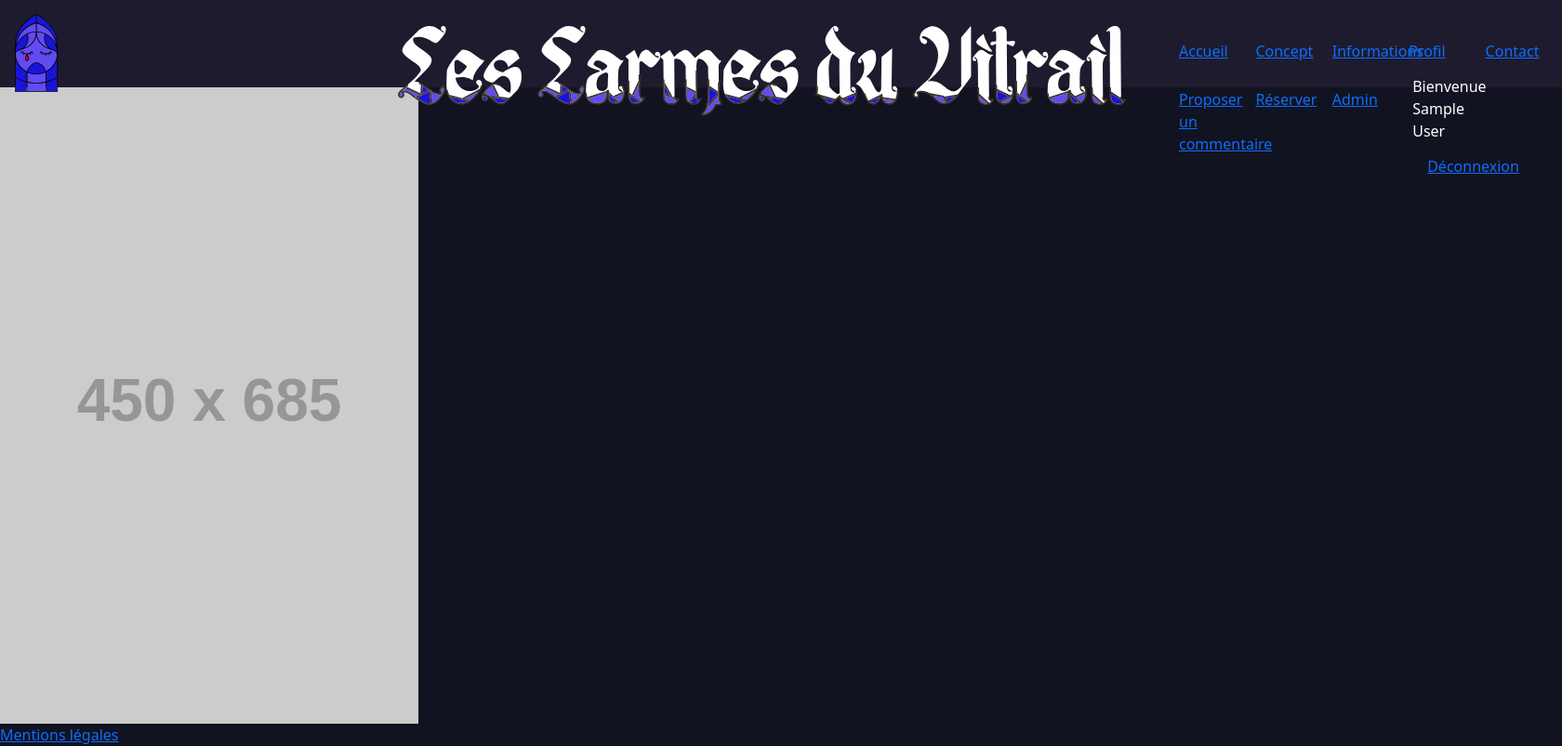
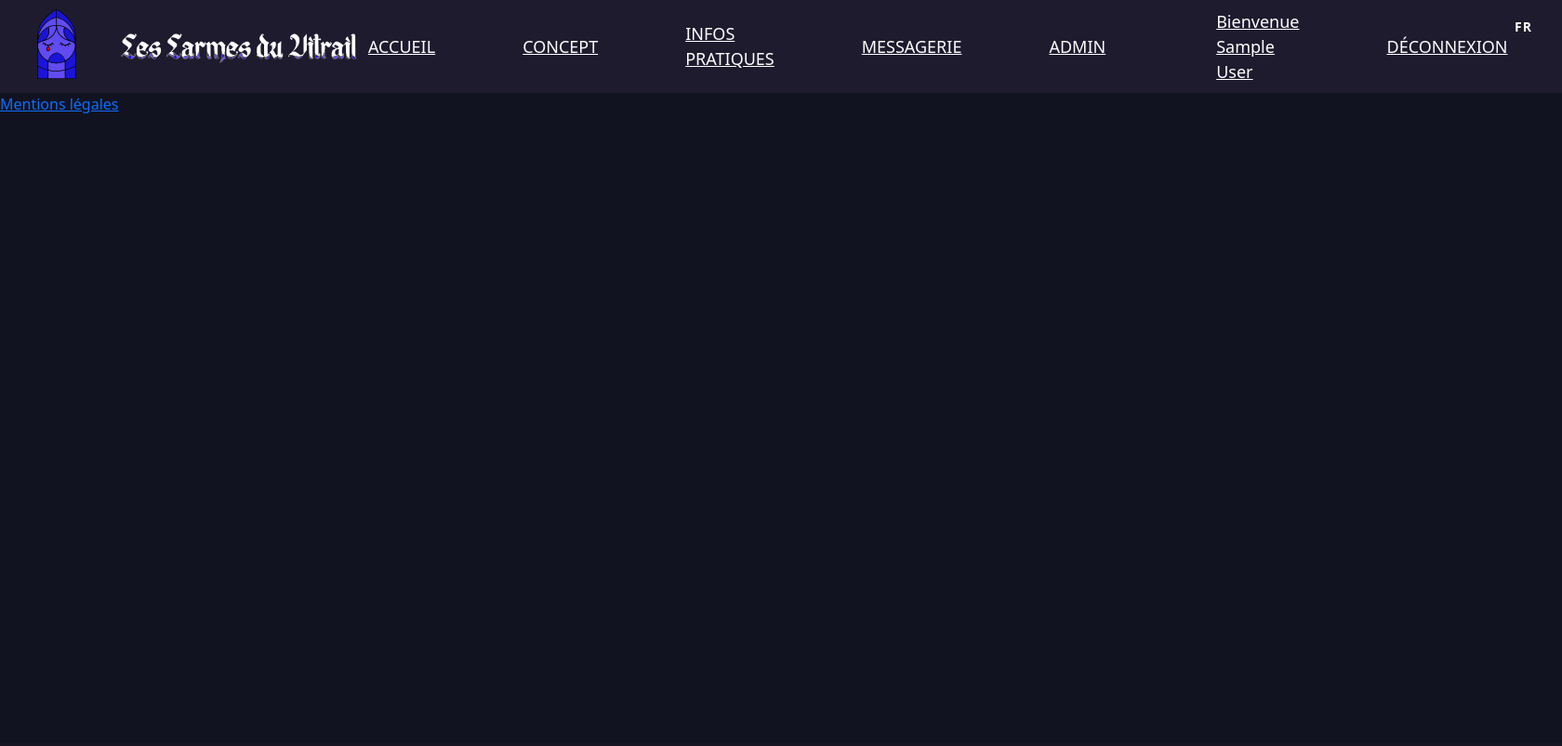
Before and after one commit to SamanthaPPW/sae202, a PHP site: page / in a window 1680 px wide. Shown: the whole page at 93% size. After the commit the page ends 122 px from the top, so only its background shows below. Run offline with PHP 8.4, Linux system fonts and the light colour scheme; the visitor is signed in with stand-in values (Sample User, id 1); grey boxes labelled with a size stand in for pictures from a placeholder-image service; some libraries are stand-ins or nearby versions.

Commit message:
Header Pret

```diff
--- a/model/utilisateurs_model.php
+++ b/model/utilisateurs_model.php
@@ -3,7 +3,6 @@ if (!file_exists(__DIR__ . '/db.php')) {
     die('Fichier db.php introuvable');
 }
 require_once(__DIR__ . '/db.php');
-var_dump($pdo);
 function getUserById($id) {
     global $pdo;
     $stmt = $pdo->prepare("SELECT * FROM utilisateurs WHERE id = ?");
--- a/view/accueil_view.php
+++ b/view/accueil_view.php
@@ -2,6 +2,3 @@
 require_once('autres_pages/menu.php');
 require_once('autres_pages/header.php');
 ?>
-<div class="contenu">
-<img src="https://placehold.co/450x685" alt="Image de l'événement" id="accueilImg"> <!--450 serait plut réaliste que 576 en mobile avec les marges posées-->
-</div>
--- a/view/autres_pages/menu.php
+++ b/view/autres_pages/menu.php
@@ -3,42 +3,39 @@ if (session_status() === PHP_SESSION_NONE) {
     session_start();
 }
 ?>
-
 <header>
     <div class="topnav">
         <a href="/" class="active"><img src="/view/assets/logoevent.svg" alt="Logo de l'event" id="logo"></a>
         <img src="/view/assets/typo.svg" alt="Titre de l'event" id="typo">
-
         <div id="liens">
-      <a href="/">Accueil</a>
-      <a href="/concept">Concept</a>
-      <a href="/infos">Informations</a>
-
+            <!-- Liens toujours visibles -->
+            <a href="/">ACCUEIL</a>
+            <a href="/concept">CONCEPT</a>
+            <a href="/infos">INFOS PRATIQUES</a>
 
             <?php if (isset($_SESSION['id'])) : ?>
-        <a href="/profil">Profil</a>
-        <a href="/messagerie">Contact</a>
+                <!-- Liens pour utilisateurs connectés -->
+                <a href="/messagerie">MESSAGERIE</a>
 
-        <a href="/commentaire/nouveau">Proposer un commentaire</a>
-        <a href="/reservation">Réserver</a>
-
+                <!-- Liens admin (si applicable) -->
                 <?php if (isset($_SESSION['role']) && $_SESSION['role'] === 'admin'): ?>
-          <a href="/admin">Admin</a>
+                    <a href="/admin">ADMIN</a>
                 <?php endif; ?>
 
                 <div class="connexion">
-          Bienvenue <?= htmlspecialchars($_SESSION['nom'] ?? 'Utilisateur') ?>
-          <a href="/connexion/deconnexion">Déconnexion</a>
+                  <a href="/profil" class="profile-link">Bienvenue <?= htmlspecialchars($_SESSION['nom'] ?? 'Utilisateur') ?></a>
+                  <a href="/connexion/deconnexion" class="logout-link">DÉCONNEXION</a>
                 </div>
-
             <?php else: ?>
+                <!-- Liens pour utilisateurs non connectés -->
                 <div class="connexion">
-          <a href="/connexion">Connexion</a>
-          <a href="/connexion/inscription">Inscription</a>
+                    <a href="/connexion">CONNEXION</a>
+                    <a href="/connexion/inscription">INSCRIPTION</a>
                 </div>
             <?php endif; ?>
+
+            <div class="langue">FR</div>
         </div>
-
         <a href="javascript:void(0);" class="icon" onclick="myFunction()">
             <i class="fa fa-bars"></i>
         </a>
--- a/view/css/style.css
+++ b/view/css/style.css
@@ -1,16 +1,15 @@
-
 body {
     margin: 0;
     padding: 0;
     font-family: Arial, Helvetica, sans-serif;
     background-color:#121321 !important;
     color : white;
-  }
+}
 
 @media all and (max-width:480px){
     .topnav {
         display: grid;
-        grid-template-columns: 1fr 2fr 1fr;
+        grid-template-columns: auto auto 1fr auto;
         align-items: center;
         background-color: #1E1B2E;
         padding: 0 16px;
@@ -18,25 +17,25 @@ body {
         height: 100px;
         color: white;
         margin-top : -6px;
+        gap: 10px;
     }
     .topnav a:hover {
         background-color: #ddd;
         color: black;
     }
     #logo {
-        width: 100px;
-        justify-self: start;
+        width: 60px;
+        height: auto;
     }
     #typo { /*Titre*/
-        justify-self: center;
-        position: relative;
-        top:-11px;
+        height: 60px;
+        width: auto;
     }
     .icon { /*Menu Hamburger */
         justify-self: end;
         cursor: pointer;
         font-size: 24px;
-        background: black;
+        background: none;
         padding: 8px 12px;
         border-radius: 4px;
         color: white;
@@ -55,6 +54,9 @@ body {
     }
     #liens.show {
         display: block;
+    }
+    .langue {
+        display: none;
     }
     #liens a {
         color: white;
@@ -75,61 +77,217 @@ body {
         margin: 10px;
         padding: 0 1%;
         color: blueviolet;
-      }
+    }
 }
 
-
-@media all and (min-width: 481px){
+/* Breakpoint intermédiaire pour les écrans moyens */
+@media all and (min-width: 481px) and (max-width: 768px) {
     .topnav {
-        display: grid;
-        grid-template-columns: 1fr 2fr 1fr;
+        display: flex;
         align-items: center;
+        justify-content: space-between;
         background-color: #1E1B2E;
-        padding: 0 16px;
-        position: relative;
-        height: 100px;
+        padding: 0 20px;
+        height: 170px;
         color: white;
-        margin-top : -6px;
+        flex-wrap: wrap;
     }
 
     #logo{
-        width : 100px;
-        position: relative;
-        top : -60px;
+        width: 70px;
+        height: auto;
+        margin-top: 10px;
+        flex-shrink: 0;
     }
 
     #typo{
-        position: relative;
-        top : -100px;
-        width:95%;
+        margin-top: -25px;
+        height: 60px;
+        width: auto;
+        flex-shrink: 0;
     }
-        #liens {
-      display: grid !important;
-      grid-template-columns: repeat(auto-fit, minmax(80px, 1fr));
-      position: static;
-      width: auto;
-      padding: 0;
-      background: none;
+
+    #liens {
+        display: flex;
+        align-items: center;
+        justify-content: center;
+        flex-grow: 1;
+        gap: 20px;
+        text-decoration: underline;
+        flex-wrap: wrap;
+        margin: 0 10px;
     }
 
     #liens a {
-      display: inline-block;
-      padding: 14px 16px;
+        display: inline-block;
+        padding: 6px 10px;
+        color: white;
+        text-decoration: none;
+        transition: all 0.3s ease;
+        border-radius: 4px;
+        font-size: 14px;
+        white-space: nowrap;
+    }
+
+    #liens a:hover {
+        background-color: #555;
+        color: #fff;
+    }
+
+    .langue {
+        color: white;
+        position: absolute;
+        top: 10px;
+        right: 20px;
+        font-size: 12px;
+        font-weight: bold;
+        text-transform: uppercase;
+        letter-spacing: 1px;
+        padding: 6px 10px;
+        border-radius: 4px;
+        cursor: pointer;
+        transition: all 0.3s ease;
+    }
+
+    .langue:hover {
+        background-color: #555;
+        color: #ffffff;
     }
 
     .icon {
-      display: none;
+        display: none;
     }
 
     .connexion {
-      display: inline-block;
-      padding: 0;
-      margin-left: 20px;
+        display: flex;
+        align-items: center;
+        gap: 15px;
+        padding: 6px 10px;
+        margin: 0;
+        color: #ccc;
+        font-size: 12px;
+        flex-shrink: 0;
     }
+
+    .connexion a {
+        color: #fff !important;
+        padding: 4px 8px;
+        border-radius: 4px;
+        text-decoration: none;
+        transition: all 0.3s ease;
+        font-size: 12px;
+    }
+
+    .connexion a:hover {
+        background-color: #555;
+    }
+
     .contenu{
-	color: white;}
-  }
+        color: white;
+    }
+}
 
+/* Breakpoint pour les grands écrans */
+@media all and (min-width: 769px){
+    .topnav {
+        display: flex;
+        align-items: center;
+        justify-content: space-between;
+        background-color: #1E1B2E;
+        padding: 0 40px;
+        height: 100px;
+        color: white;
+    }
+
+    #logo{
+        width: 90px;
+        height: auto;
+        margin-top: -5px;
+    }
+
+    #typo{
+        margin-top: -35px;
+        height: 80px;
+        width: auto;
+    }
+
+    #liens {
+        display: flex;
+        align-items: center;
+        justify-content: center;
+        flex-grow: 1;
+        gap: 70px;
+        text-decoration: underline;
+    }
+
+    #liens a {
+        display: inline-block;
+        padding: 8px 12px;
+        color: white;
+        text-decoration: none;
+        transition: all 0.3s ease;
+        border-radius: 4px;
+        font-size: 18px;
+    }
+
+    #liens a:hover {
+        background-color: #555;
+        color: #fff;
+    }
+
+    .langue {
+        color: white;
+        position: absolute;
+        top: 10px;
+        right: 20px;
+        font-size: 14px;
+        font-weight: bold;
+        text-transform: uppercase;
+        letter-spacing: 1px;
+        padding: 8px 12px;
+        border-radius: 4px;
+        margin-left: 20px;
+        cursor: pointer;
+        transition: all 0.3s ease;
+    }
+
+    .langue:hover {
+        background-color: #555;
+        color: #ffffff;
+    }
+
+    .icon {
+        display: none;
+    }
+
+    .connexion {
+        display: flex;
+        align-items: center;
+        gap: 70px;
+        padding: 8px 12px;
+        margin: 0;
+        color: #ccc;
+        font-size: 14px;
+        margin-left: 10px;
+        padding-left: 15px;
+    }
+
+    .connexion a {
+        color: #fff !important;
+        padding: 6px 12px;
+        border-radius: 4px;
+        text-decoration: none;
+        transition: all 0.3s ease;
+    }
+
+    .connexion a:hover {
+        background-color: #555;
+    }
+
+    .contenu{
+        color: white;
+    }
+}
 
 
 body{margin-top:20px;}
```
Lines whose indentation alone changed are shown as unchanged.
